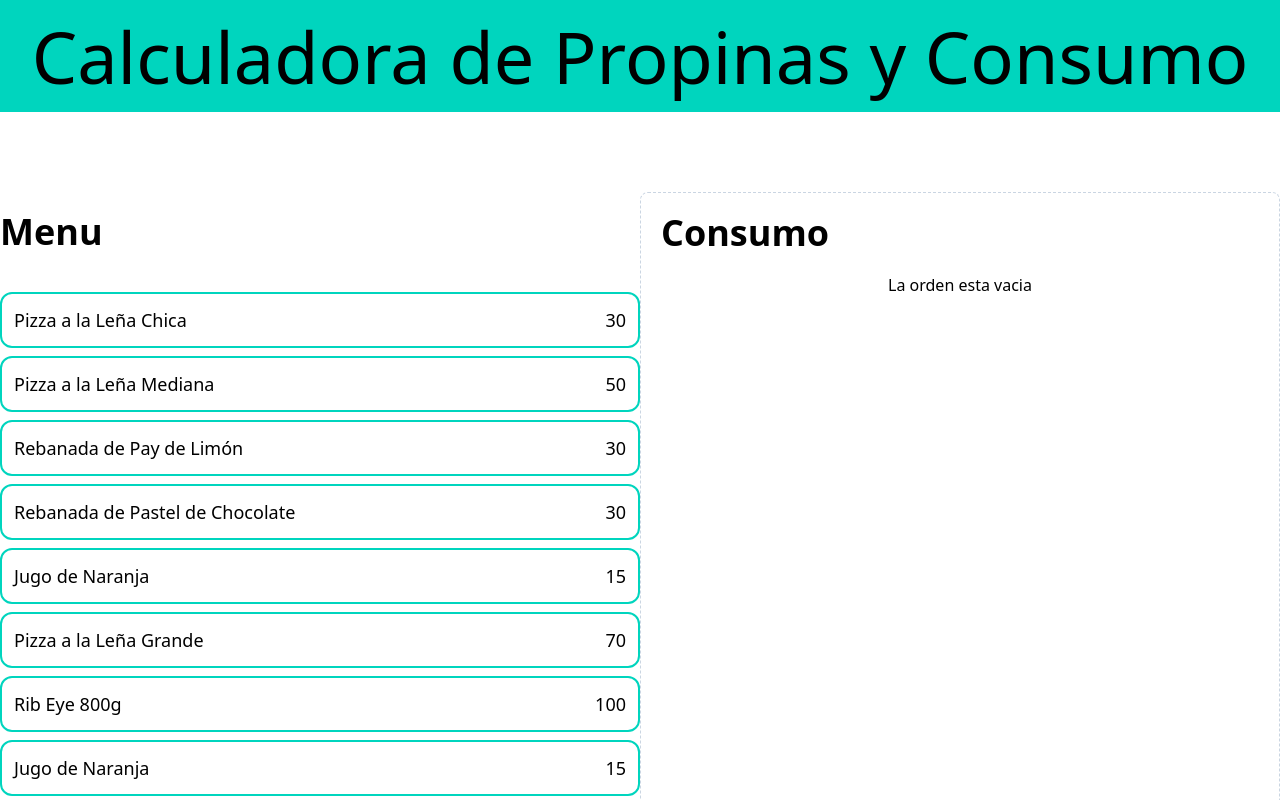
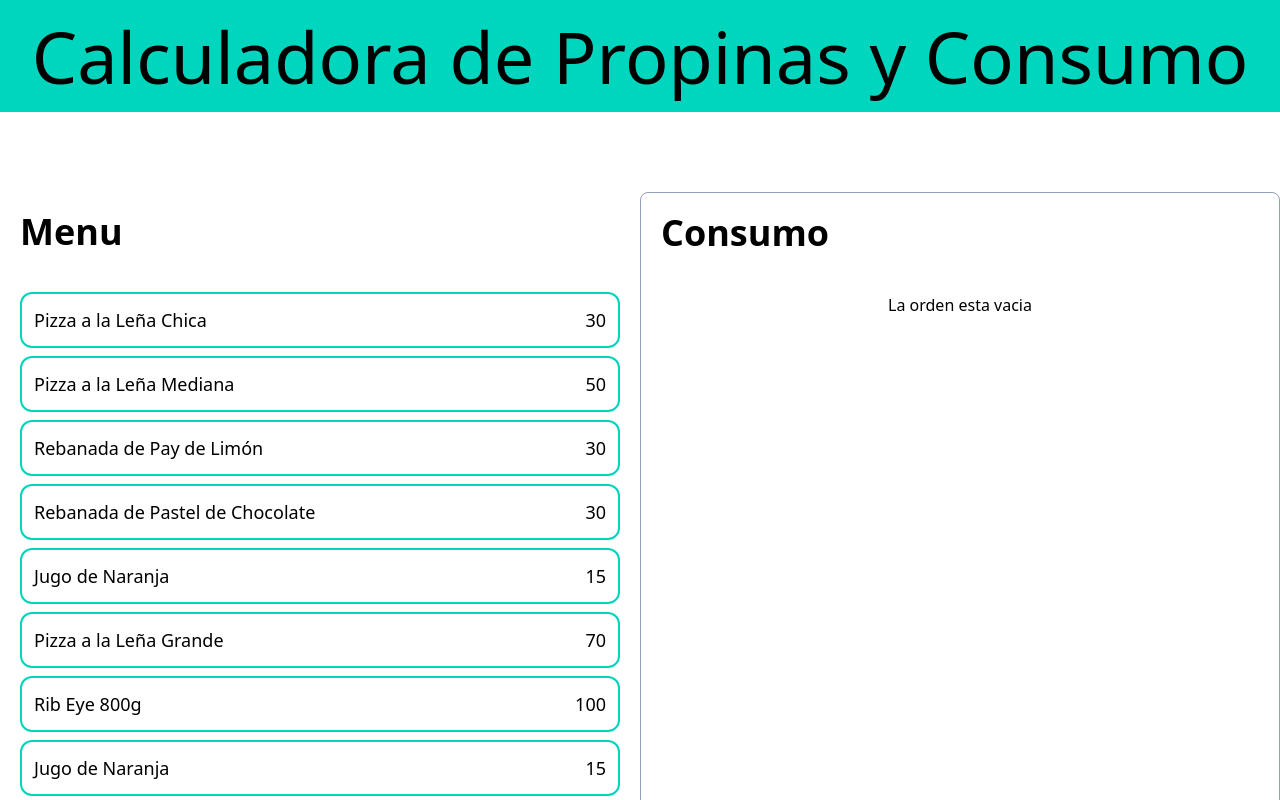
Before and after one commit to Wilson-8/udemy.class, a React (Vite) app: page / in a window 1280 px wide. Shown: the top 800 px of the page. Built offline with nearby package versions, Linux system fonts and the light colour scheme.

Commit message:
cap-119 mostrando cantidades

```diff
--- a/src/App.tsx
+++ b/src/App.tsx
@@ -18,7 +18,7 @@ function App() {
 
      <main className="max-w-7xl mx-auto py-20 grid md:grid-cols-2">
 
-      <div className="py-5">
+      <div className="py-5 mx-5">
         <h2 className="text-4xl font-black">Menu</h2>
 
        <div className="space-y-2 mt-10">
@@ -34,7 +34,7 @@ function App() {
 
       </div>
 
-      <div className="border border-dashed border-slate-300 p-5 rounded-lg space-y-10">
+      <div className="border  border-slate-400 p-5 rounded-lg space-y-10">
 
         <OrdenContent
         order={order}
--- a/src/components/OrdenContent.tsx
+++ b/src/components/OrdenContent.tsx
@@ -1,3 +1,4 @@
+import { formatCurrency } from "../helpers"
 import type { OrderItem } from "../types"
 
 type OrderContentProps = {
@@ -11,14 +12,26 @@ export default function OrdenContent({order} : OrderContentProps) {
     <div>
         <h2 className="font-black text-4xl">Consumo</h2>
 
-        <div className=" space-y-3 mt-5">
+        <div className=" space-y-3 mt-10">
             {order.length === 0 ?
             <p className="text-center"> La orden esta vacia</p> :(
                 order.map(item => (
-                    <div key={item.id}>
-                        <p>
-                            {item.name}
-                        </p>
+                    <div key={item.id}
+                    className="flex justify-between items-center border-t border-gray-500 py-5 last-of-type:border-b"
+                    >
+                        <div>
+                          <p className="text-lg">
+                            {item.name}- {formatCurrency(item.price)}
+                          </p>
+                          <p className="font-black">
+                           {item.quantity} - {formatCurrency(item.quantity * item.price)}
+                          </p>
+                        </div>
+
+                        <button className="bg-red-600 h-8 w-8 rounded-full text-white font-black">
+                            x
+                        </button>
+
                     </div>
                 ))
             )}
--- /dev/null
+++ b/src/helpers/index.ts
@@ -0,0 +1,6 @@
+
+export function formatCurrency(quantity: number) {
+    return new Intl.NumberFormat('en-US', {
+        style: 'currency', currency: 'USD'
+    }).format(quantity)
+}
```
